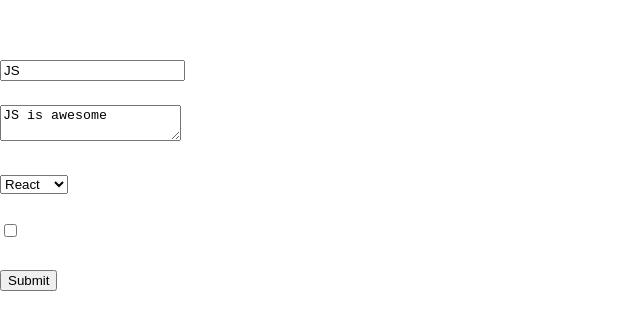
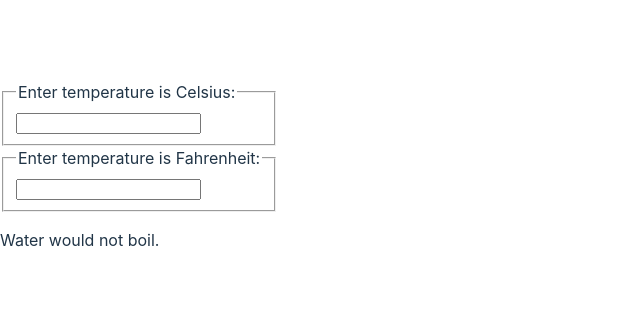
Before and after one commit to RezwanRahin/Think-In-A-React-Way, a React (Vite) app: page / in a window 1280 px wide. Shown: the part 226-556 px from the top of the page, without its empty margins (0-640 px from the left). Built offline with nearby package versions, Linux system fonts and the light colour scheme.

Commit message:
feat: Lifting State Up
- modify 'App' component and return 'Calculator' component

```diff
--- a/src/App.jsx
+++ b/src/App.jsx
@@ -1,10 +1,8 @@
-import From from "./components/Form";
+import Calculator from "./components/Calculator";
 
 
 function App() {
-  return (
-    <div><From /></div>
-  );
+  return <Calculator />
 }
 
 export default App;
```
